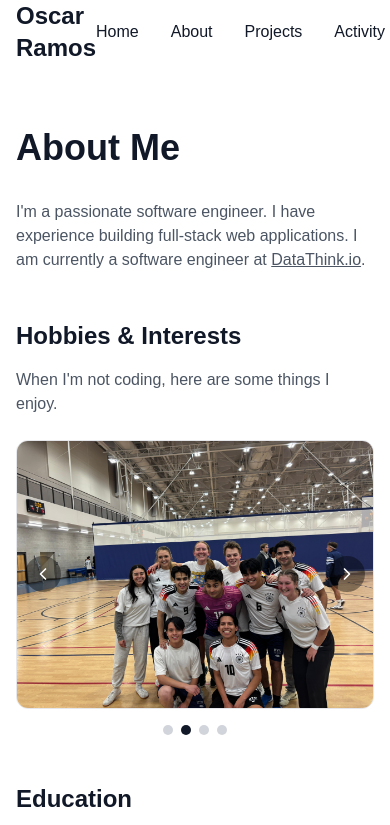
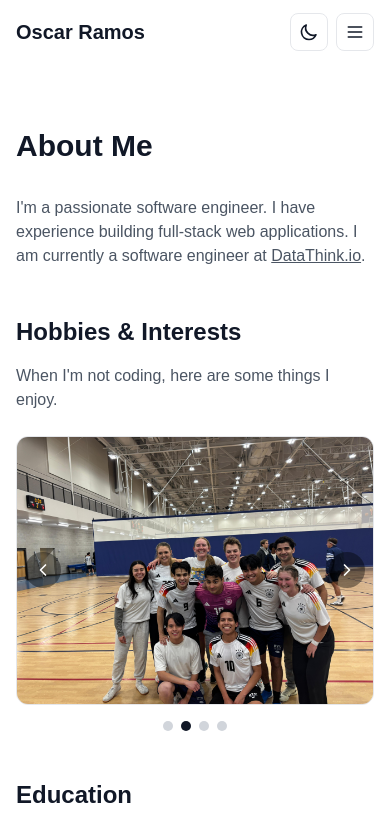
Before and after one commit to Elchamos64/Portfoliodev, a Next.js app: page /about in a window 390 px wide. Shown: the top 825 px of the page. Built offline with nearby package versions, Linux system fonts and the light colour scheme.

Commit message:
Fixed carousel

```diff
--- a/app/about/page.tsx
+++ b/app/about/page.tsx
@@ -12,7 +12,7 @@ export default function About() {
   return (
     <div className="max-w-4xl mx-auto px-4 sm:px-6 lg:px-8 py-16">
       <ScrollReveal variant="fade-up">
-        <h1 className="text-4xl font-bold text-gray-900 dark:text-white mb-8">About Me</h1>
+        <h1 className="text-3xl sm:text-4xl font-bold text-gray-900 dark:text-white mb-8">About Me</h1>
       </ScrollReveal>
 
       <div className="prose dark:prose-invert max-w-none">
--- a/app/contact/page.tsx
+++ b/app/contact/page.tsx
@@ -5,7 +5,7 @@ export default function Contact() {
   return (
     <div className="max-w-4xl mx-auto px-4 sm:px-6 lg:px-8 py-16">
       <ScrollReveal variant="fade-up">
-        <h1 className="text-4xl font-bold text-gray-900 dark:text-white mb-8 text-center">
+        <h1 className="text-3xl sm:text-4xl font-bold text-gray-900 dark:text-white mb-8 text-center">
           Get In Touch
         </h1>
       </ScrollReveal>
--- a/app/projects/page.tsx
+++ b/app/projects/page.tsx
@@ -61,7 +61,7 @@ export default function Projects() {
   return (
     <div className="max-w-7xl mx-auto px-4 sm:px-6 lg:px-8 py-16">
       <ScrollReveal variant="fade-up">
-        <h1 className="text-4xl font-bold text-gray-900 dark:text-white mb-8">All Projects</h1>
+        <h1 className="text-3xl sm:text-4xl font-bold text-gray-900 dark:text-white mb-8">All Projects</h1>
       </ScrollReveal>
 
       <div className="mb-8 space-y-4">
--- a/components/HobbiesCarousel.tsx
+++ b/components/HobbiesCarousel.tsx
@@ -1,9 +1,8 @@
 'use client';
 
-import { useRef, useState, useCallback, useEffect } from 'react';
+import { useState, useCallback, useEffect, useRef } from 'react';
 import Image from 'next/image';
 import { ChevronLeft, ChevronRight } from 'lucide-react';
-import gsap from 'gsap';
 
 interface HobbyItem {
   src: string;
@@ -11,40 +10,19 @@ interface HobbyItem {
   caption?: string;
 }
 
+const TRANSITION_MS = 500;
+
 export default function HobbiesCarousel({ items }: { items: HobbyItem[] }) {
   const [current, setCurrent] = useState(0);
-  const imageRef = useRef<HTMLDivElement>(null);
-  const isAnimating = useRef(false);
   const timerRef = useRef<ReturnType<typeof setInterval> | null>(null);
+  const touchStartX = useRef<number | null>(null);
 
   const goTo = useCallback(
     (index: number) => {
-      if (isAnimating.current || index === current) return;
-      isAnimating.current = true;
-
-      const direction = index > current ? 1 : -1;
-
-      gsap.to(imageRef.current, {
-        opacity: 0,
-        x: -40 * direction,
-        duration: 0.25,
-        ease: 'power2.in',
-        onComplete: () => {
-          setCurrent(index);
-          gsap.set(imageRef.current, { x: 40 * direction });
-          gsap.to(imageRef.current, {
-            opacity: 1,
-            x: 0,
-            duration: 0.35,
-            ease: 'power2.out',
-            onComplete: () => {
-              isAnimating.current = false;
+      const next = ((index % items.length) + items.length) % items.length;
+      setCurrent(next);
     },
-          });
-        },
-      });
-    },
-    [current]
+    [items.length]
   );
 
   const next = useCallback(
@@ -53,40 +31,73 @@ export default function HobbiesCarousel({ items }: { items: HobbyItem[] }) {
   );
   const prev = () => goTo(current === 0 ? items.length - 1 : current - 1);
 
-  // Auto-advance every 3 seconds
   useEffect(() => {
-    timerRef.current = setInterval(next, 3000);
+    timerRef.current = setInterval(next, 4000);
     return () => {
       if (timerRef.current) clearInterval(timerRef.current);
     };
   }, [next]);
 
-  // Reset timer on manual interaction
+  const resetTimer = () => {
+    if (timerRef.current) clearInterval(timerRef.current);
+    timerRef.current = setInterval(next, 4000);
+  };
+
   const handleManual = (action: () => void) => {
-    if (timerRef.current) clearInterval(timerRef.current);
     action();
-    timerRef.current = setInterval(next, 3000);
+    resetTimer();
+  };
+
+  // Touch swipe support
+  const onTouchStart = (e: React.TouchEvent) => {
+    touchStartX.current = e.touches[0].clientX;
+  };
+  const onTouchEnd = (e: React.TouchEvent) => {
+    if (touchStartX.current === null) return;
+    const diff = e.changedTouches[0].clientX - touchStartX.current;
+    if (Math.abs(diff) > 40) {
+      handleManual(diff < 0 ? next : prev);
+    }
+    touchStartX.current = null;
   };
 
   return (
     <div className="flex flex-col items-center gap-4">
       {/* Main image */}
-      <div className="relative w-full max-w-lg aspect-[4/3] rounded-xl overflow-hidden border border-gray-200 dark:border-gray-800">
-        <div ref={imageRef} className="absolute inset-0">
+      <div
+        className="relative w-full max-w-lg aspect-[4/3] rounded-xl overflow-hidden border border-gray-200 dark:border-gray-800 bg-gray-100 dark:bg-gray-900 select-none"
+        onTouchStart={onTouchStart}
+        onTouchEnd={onTouchEnd}
+      >
+        {/* All slides stacked and preloaded; toggle opacity for a clean crossfade */}
+        {items.map((item, i) => (
+          <div
+            key={item.src}
+            className="absolute inset-0"
+            style={{
+              opacity: i === current ? 1 : 0,
+              transition: `opacity ${TRANSITION_MS}ms ease-in-out`,
+              pointerEvents: i === current ? 'auto' : 'none',
+            }}
+            aria-hidden={i !== current}
+          >
             <Image
-            src={items[current].src}
-            alt={items[current].alt}
+              src={item.src}
+              alt={item.alt}
               fill
+              sizes="(max-width: 640px) 100vw, 512px"
               className="object-cover"
+              priority={i === 0}
             />
-          {items[current].caption && (
+            {item.caption && (
               <div className="absolute inset-0 bg-gradient-to-t from-black/50 to-transparent flex items-end">
-              <span className="text-white font-medium text-lg px-4 py-3">
-                {items[current].caption}
+                <span className="text-white font-medium text-base sm:text-lg px-4 py-3">
+                  {item.caption}
                 </span>
               </div>
             )}
           </div>
+        ))}
 
         {/* Arrows */}
         <button
--- a/components/Navbar.tsx
+++ b/components/Navbar.tsx
@@ -3,8 +3,17 @@
 import Link from 'next/link';
 import { useEffect, useState } from 'react';
 
+const NAV_LINKS = [
+  { href: '/', label: 'Home' },
+  { href: '/about', label: 'About' },
+  { href: '/projects', label: 'Projects' },
+  { href: '/activity', label: 'Activity' },
+  { href: '/contact', label: 'Contact' },
+];
+
 export default function Navbar() {
   const [darkMode, setDarkMode] = useState(false);
+  const [mobileOpen, setMobileOpen] = useState(false);
 
   useEffect(() => {
     const savedTheme = localStorage.getItem('theme');
@@ -15,6 +24,17 @@ export default function Navbar() {
       document.documentElement.classList.add('dark');
     }
   }, []);
+
+  // Lock body scroll while mobile menu is open
+  useEffect(() => {
+    if (mobileOpen) {
+      const prev = document.body.style.overflow;
+      document.body.style.overflow = 'hidden';
+      return () => {
+        document.body.style.overflow = prev;
+      };
+    }
+  }, [mobileOpen]);
 
   const toggleDarkMode = () => {
     setDarkMode(!darkMode);
@@ -32,48 +52,31 @@ export default function Navbar() {
       <div className="max-w-7xl mx-auto px-4 sm:px-6 lg:px-8">
         <div className="flex items-center h-16">
           {/* Left: Name */}
-          <div className="flex-1 flex items-center">
-            <Link href="/" className="text-2xl font-bold text-gray-900 dark:text-white">
+          <div className="flex-1 flex items-center min-w-0">
+            <Link
+              href="/"
+              className="text-xl sm:text-2xl font-bold text-gray-900 dark:text-white truncate"
+              onClick={() => setMobileOpen(false)}
+            >
               Oscar Ramos
             </Link>
           </div>
 
-          {/* Center: Nav links */}
-          <div className="flex items-center space-x-8">
-            <Link
-              href="/"
-              className="text-gray-900 dark:text-white hover:text-gray-600 dark:hover:text-gray-300 hover:-translate-y-0.5 transition-all duration-200"
-            >
-              Home
-            </Link>
-            <Link
-              href="/about"
-              className="text-gray-900 dark:text-white hover:text-gray-600 dark:hover:text-gray-300 hover:-translate-y-0.5 transition-all duration-200"
-            >
-              About
-            </Link>
-            <Link
-              href="/projects"
-              className="text-gray-900 dark:text-white hover:text-gray-600 dark:hover:text-gray-300 hover:-translate-y-0.5 transition-all duration-200"
-            >
-              Projects
-            </Link>
-            <Link
-              href="/activity"
-              className="text-gray-900 dark:text-white hover:text-gray-600 dark:hover:text-gray-300 hover:-translate-y-0.5 transition-all duration-200"
-            >
-              Activity
-            </Link>
-            <Link
-              href="/contact"
-              className="text-gray-900 dark:text-white hover:text-gray-600 dark:hover:text-gray-300 hover:-translate-y-0.5 transition-all duration-200"
-            >
-              Contact
-            </Link>
+          {/* Center: Nav links (desktop only) */}
+          <div className="hidden md:flex items-center space-x-8">
+            {NAV_LINKS.map((link) => (
+              <Link
+                key={link.href}
+                href={link.href}
+                className="text-gray-900 dark:text-white hover:text-gray-600 dark:hover:text-gray-300 hover:-translate-y-0.5 transition-all duration-200"
+              >
+                {link.label}
+              </Link>
+            ))}
           </div>
 
-          {/* Right: Theme toggle */}
-          <div className="flex-1 flex items-center justify-end">
+          {/* Right: Theme toggle + mobile menu button */}
+          <div className="flex-1 flex items-center justify-end gap-2">
             <button
               onClick={toggleDarkMode}
               className="p-2 rounded-lg border border-gray-200 dark:border-gray-800 text-gray-900 dark:text-white hover:bg-gray-100 dark:hover:bg-gray-900 hover:scale-110 active:scale-95 transition-all duration-200"
@@ -89,7 +92,44 @@ export default function Navbar() {
                 </svg>
               )}
             </button>
+
+            <button
+              onClick={() => setMobileOpen((v) => !v)}
+              className="md:hidden p-2 rounded-lg border border-gray-200 dark:border-gray-800 text-gray-900 dark:text-white hover:bg-gray-100 dark:hover:bg-gray-900 active:scale-95 transition-all duration-200"
+              aria-label="Toggle menu"
+              aria-expanded={mobileOpen}
+            >
+              {mobileOpen ? (
+                <svg xmlns="http://www.w3.org/2000/svg" className="h-5 w-5" fill="none" viewBox="0 0 24 24" stroke="currentColor">
+                  <path strokeLinecap="round" strokeLinejoin="round" strokeWidth={2} d="M6 18L18 6M6 6l12 12" />
+                </svg>
+              ) : (
+                <svg xmlns="http://www.w3.org/2000/svg" className="h-5 w-5" fill="none" viewBox="0 0 24 24" stroke="currentColor">
+                  <path strokeLinecap="round" strokeLinejoin="round" strokeWidth={2} d="M4 6h16M4 12h16M4 18h16" />
+                </svg>
+              )}
+            </button>
           </div>
+        </div>
+      </div>
+
+      {/* Mobile menu drawer */}
+      <div
+        className={`md:hidden overflow-hidden transition-[max-height,opacity] duration-300 ease-in-out border-t border-gray-200 dark:border-gray-800 ${
+          mobileOpen ? 'max-h-96 opacity-100' : 'max-h-0 opacity-0'
+        }`}
+      >
+        <div className="px-4 py-3 flex flex-col bg-white/95 dark:bg-black/95 backdrop-blur-md">
+          {NAV_LINKS.map((link) => (
+            <Link
+              key={link.href}
+              href={link.href}
+              onClick={() => setMobileOpen(false)}
+              className="py-3 px-2 text-base text-gray-900 dark:text-white border-b border-gray-100 dark:border-gray-900 last:border-b-0 hover:bg-gray-100 dark:hover:bg-gray-900 rounded-md transition-colors"
+            >
+              {link.label}
+            </Link>
+          ))}
         </div>
       </div>
     </nav>
```
Also changed, not shown: app/activity/page.tsx (+6 -4 lines), app/page.tsx (+6 -6 lines), components/Hero.tsx (+5 -5 lines). Lines whose indentation alone changed are shown as unchanged.
